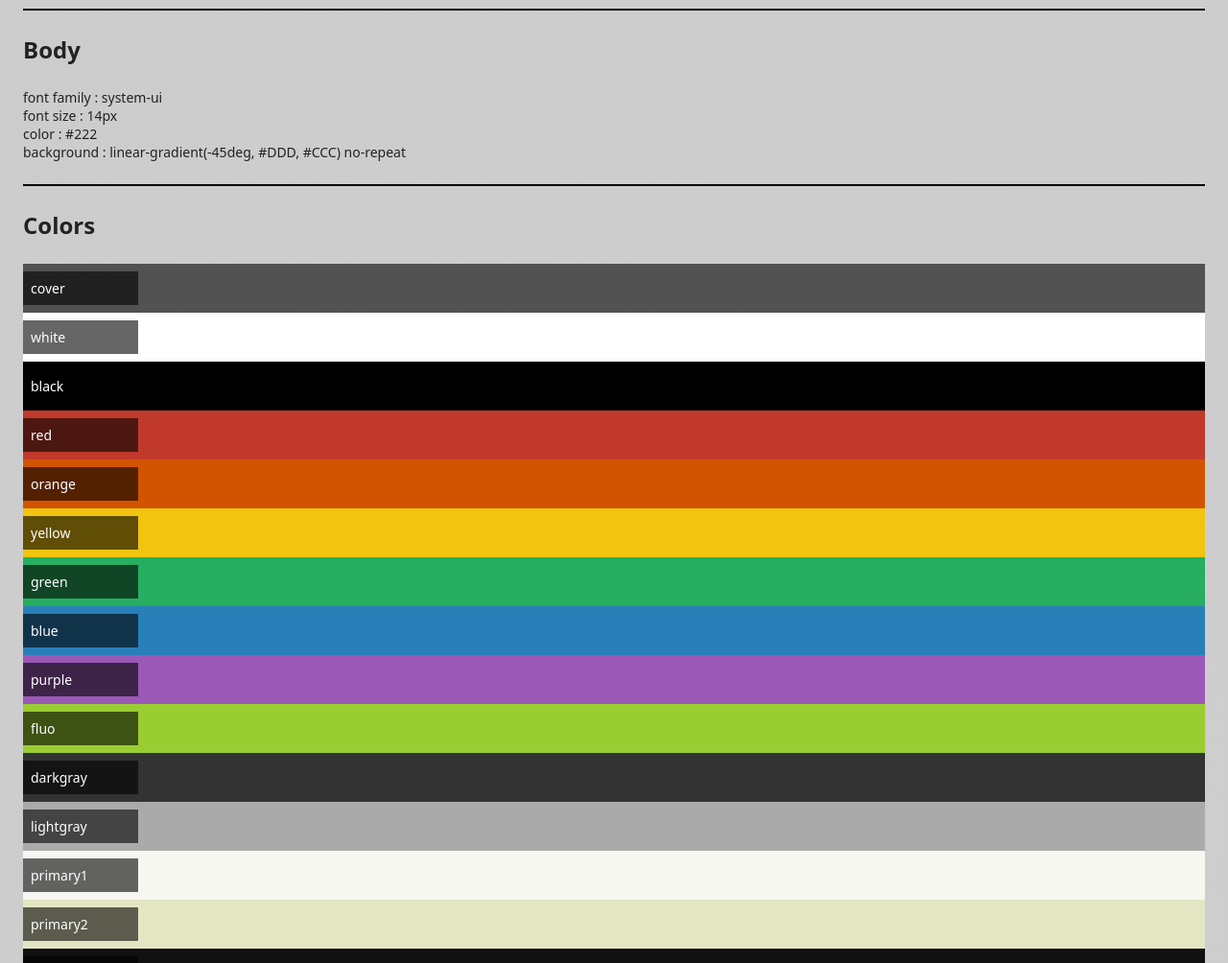
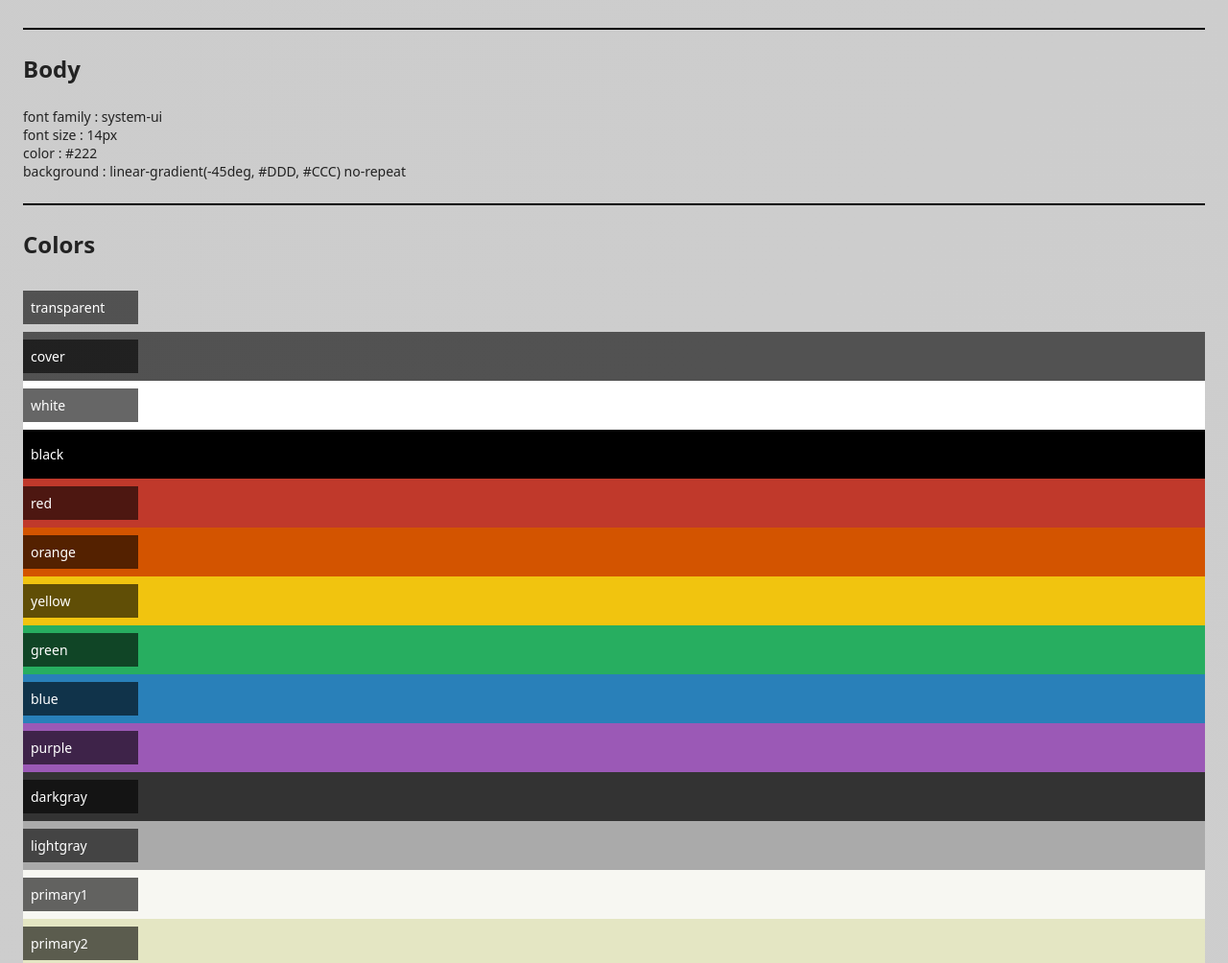
Before and after one commit to highQ77/classgen, a plain HTML site: page index.html in a window 1280 px wide. Shown: the part 1204-2208 px from the top of the page at 96% size. Drawn offline with Linux system fonts and the light colour scheme.

Commit message:
tune code

```diff
--- a/cg-config.js
+++ b/cg-config.js
@@ -12,6 +12,7 @@ export let config = {
         accentcolor: '#979179',
     },
     colors: {
+        transparent: 'transparent',
         cover: 'rgba(0,0,0,.6)',
         white: 'white',
         black: 'black',
@@ -21,7 +22,6 @@ export let config = {
         green: '#27AE60',
         blue: '#2980B9',
         purple: '#9B59B6',
-        fluo: 'yellowgreen',
         darkgray: '#333',
         lightgray: '#AAA',
         primary1: '#F7F7F2',
--- a/index.html
+++ b/index.html
@@ -23,11 +23,12 @@
         <div class="cg-mt-16">適合作為基底 css，延伸開發元件樣式。UIUX 設計 Design Guideline 後，</div>
         <div>對於設計準則的字級、顏色、間距等可以設定 cg-config.js 檔案。</div>
         <div>完成設定後即可在 index.html 看到生成的樣式文件</div>
+        <div>cg-layout.js 部分正式專案此功能不建議採用，仍在測試階段，其他皆可用在正式專案</div>
         <div class="cg-my-16"><a href="https://github.com/highQ77/classgen" target="_blank">github</a>
         </div>
         <hr class="cg-bd-1 cg-mt-24">
         <div>
-            <h3 class="cg-py-24">Layout</h3>
+            <h3 class="cg-py-24">Layout <span class="cg-fs-14">(beta)</span></h3>
             <h6>𖣐 auto distribution / 自動分配</h6>
             <div class="cg-py-8 cg-layout cg-layout-gap-4">
                 <div class="cg-bd-1">1/3</div>
@@ -148,25 +149,28 @@
         import { runLayout } from './cg-layout.js'
         import { showRWDInfo } from './cg-rwdinfo.js'
 
+        const pf = config.prefix
+
+        function addStyleScript(content) {
+            let style = document.createElement('style')
+            style.textContent = content.css
+            document.body.append(style)
+        }
+
         // rwd info at bottom-left corner (option)
         const info = showRWDInfo(config)
-        let styleInfo = document.createElement('style')
-        styleInfo.textContent = info.css
-        document.body.append(styleInfo)
+        addStyleScript(info)
 
         // layout engine (option)
         const layout = runLayout(config)
-        let styleL = document.createElement('style')
-        styleL.textContent = layout.css
-        document.body.append(styleL)
+        addStyleScript(layout)
 
         // class-name generator
-        const result = run(config)
-        const pf = config.prefix
-        let style = document.createElement('style')
-        style.textContent = result.css
-        document.body.append(style)
-        let slist = result.all.filter(i => i.stylename.indexOf('--') == -1) // hide rwd class name (too much)
+        const clsname = run(config)
+        addStyleScript(clsname)
+
+        // class name list o display
+        let slist = clsname.all.filter(i => i.stylename.indexOf('--') == -1) // hide rwd class name (too much)
 
         // body demo
         let b = config.body
```
